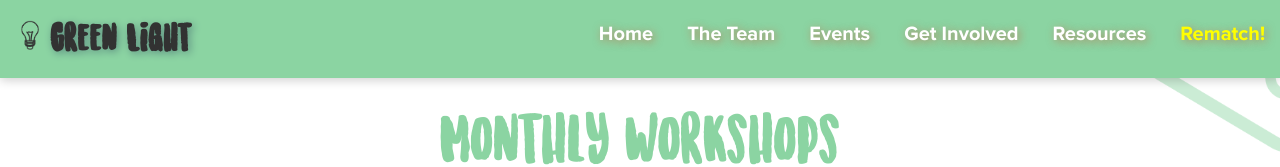
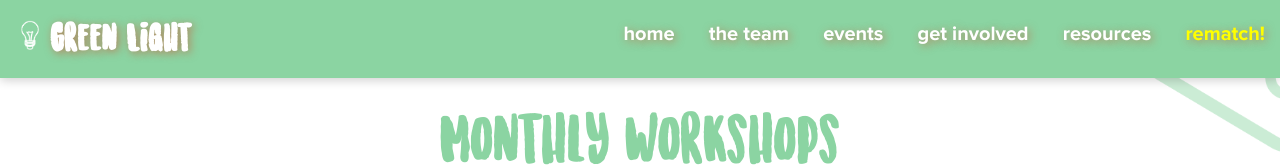
Before and after one commit to zhangvicto/greenlightmentorship, a plain HTML site: page events.html in a window 1280 px wide. Shown: the top 167 px of the page. Drawn offline with nearby package versions, Linux system fonts and the light colour scheme; files whose address does not match are found by name.

Commit message:
Update events.html

```diff
--- a/events.html
+++ b/events.html
@@ -36,12 +36,12 @@
             <li>
                 <button onclick="hideMenu()" class="x-button" id="xbutton"><img src="./img/x.png" height=20px></button>
             </li>
-            <li class="menu-item"><a href="index.html">Home</a></li>
-            <li class="menu-item"><a href="team.html">The Team</a></li>
-            <li class="menu-item"><a href="events.html">Events</a></li>
-            <li class="menu-item"><a href="involve.html">Get Involved</a></li>
-            <li class="menu-item"><a href="resources.html">Resources</a></li>
-            <li class="menu-item"><a href="https://forms.gle/uJE1Ki24HWe5zjAc8"><span class="rematch">Rematch!</span></a></li>
+            <li class="menu-item"><a href="index.html">home</a></li>
+            <li class="menu-item"><a href="team.html">the team</a></li>
+            <li class="menu-item"><a href="events.html">events</a></li>
+            <li class="menu-item"><a href="involve.html">get involved</a></li>
+            <li class="menu-item"><a href="resources.html">resources</a></li>
+            <li class="menu-item"><a href="https://forms.gle/uJE1Ki24HWe5zjAc8"><span class="rematch">rematch!</span></a></li>
         </ul>
     </div>
 
```
